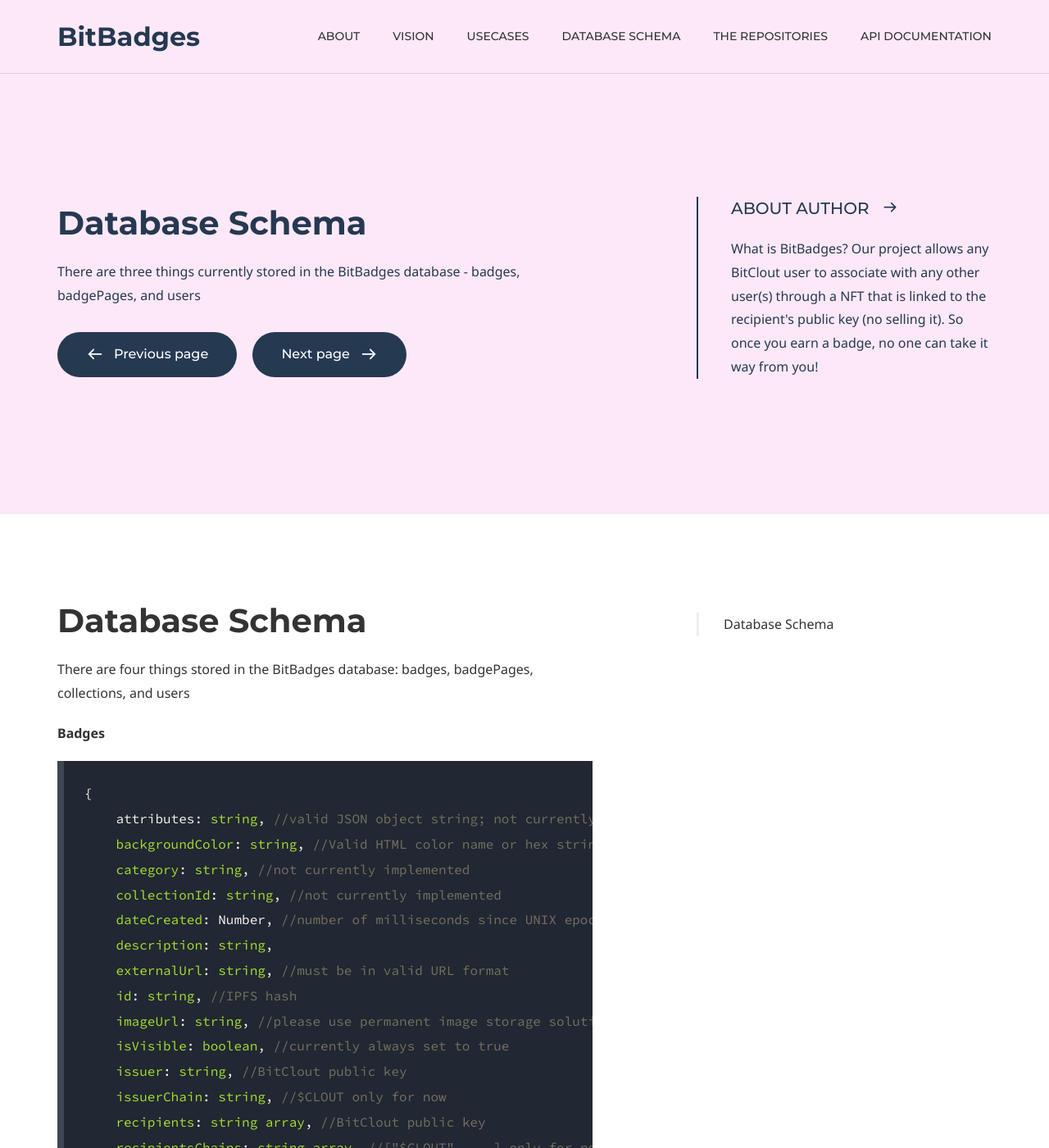
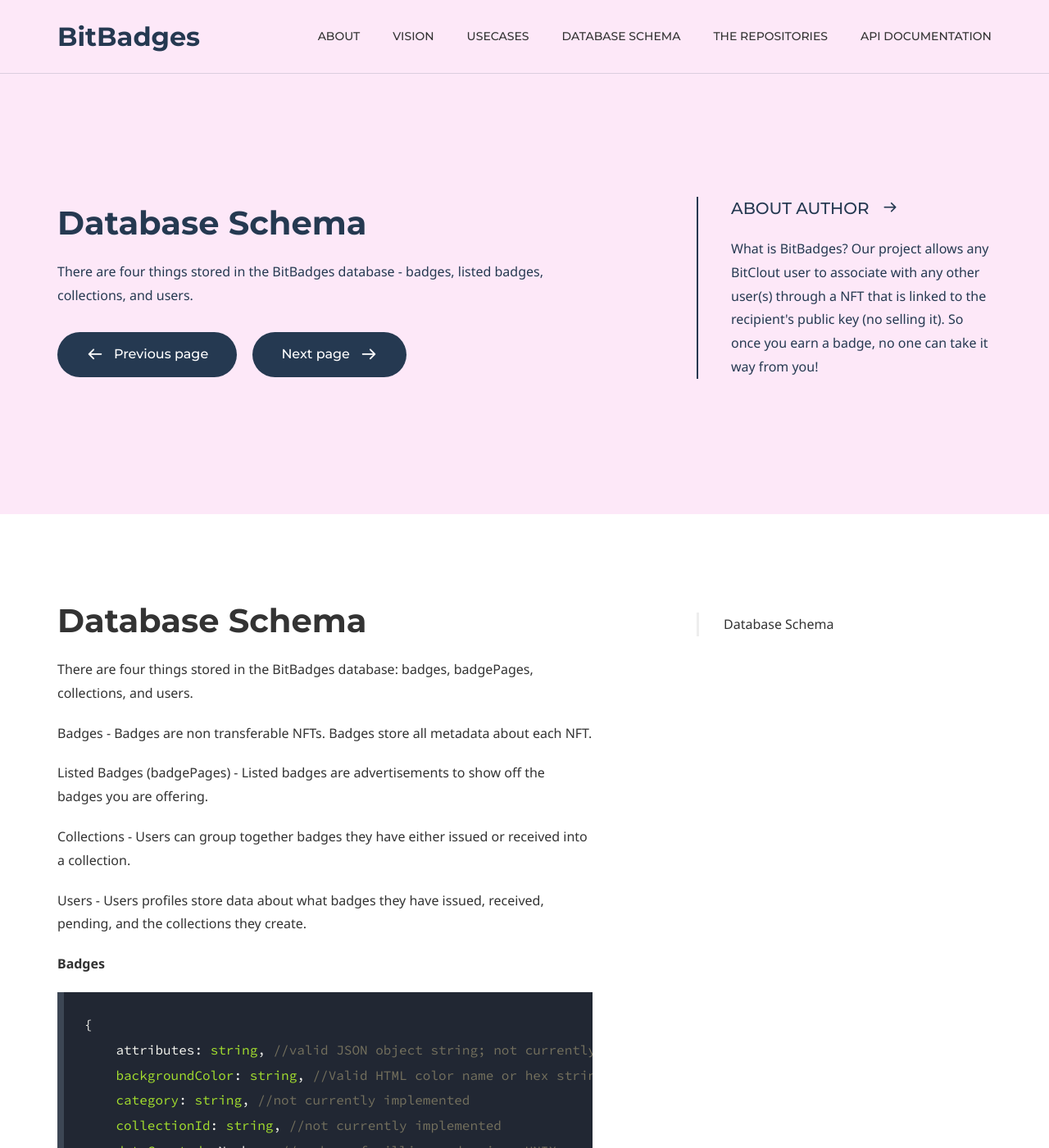
Before and after one commit to BitBadges/bitbadges.github.io, a Jekyll site: the page built from database.md, in a window 1280 px wide and 1400 px high. Shown: the whole window at 82% size. Built offline with Jekyll 4.4.1, drawn with Linux system fonts in a browser that asks for light colours; some web fonts are replaced.

Commit message:
update db schema

````diff
--- a/database.md
+++ b/database.md
@@ -6,7 +6,7 @@ comments: false
 
 # Hero section
 title: Database Schema
-description: There are three things currently stored in the BitBadges database - badges, badgePages, and users
+description: There are four things stored in the BitBadges database - badges, listed badges, collections, and users.
 
 # Author box
 author:
@@ -29,7 +29,15 @@ page_nav:
 ---
 
 # Database Schema
-There are four things stored in the BitBadges database: badges, badgePages, collections, and users
+There are four things stored in the BitBadges database: badges, badgePages, collections, and users.
+
+Badges - Badges are non transferable NFTs. Badges store all metadata about each NFT.
+
+Listed Badges (badgePages) - Listed badges are advertisements to show off the badges you are offering.
+
+Collections - Users can group together badges they have either issued or received into a collection.
+
+Users - Users profiles store data about what badges they have issued, received, pending, and the collections they create.
 
 **Badges**
 ```javascript
````
